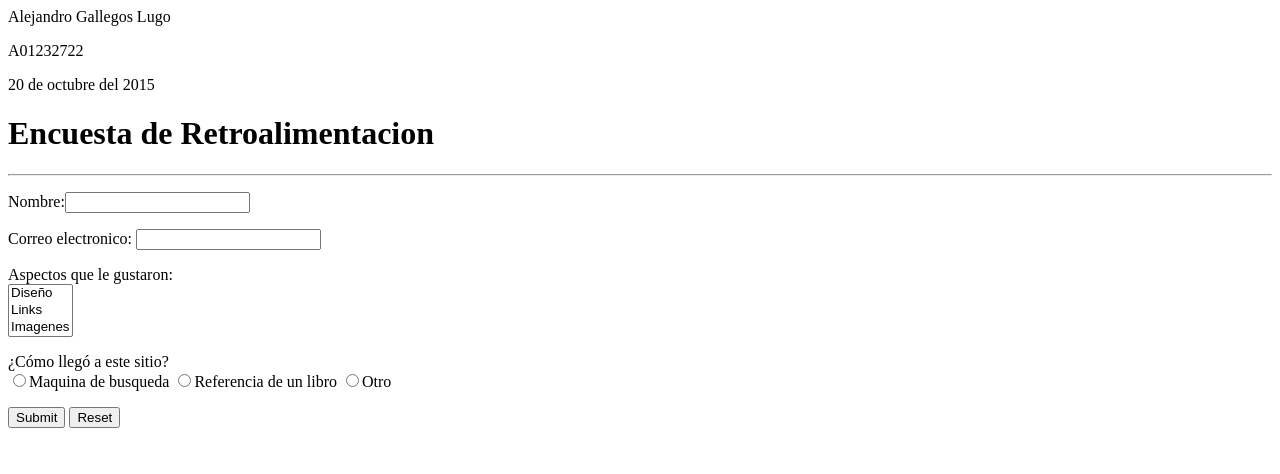
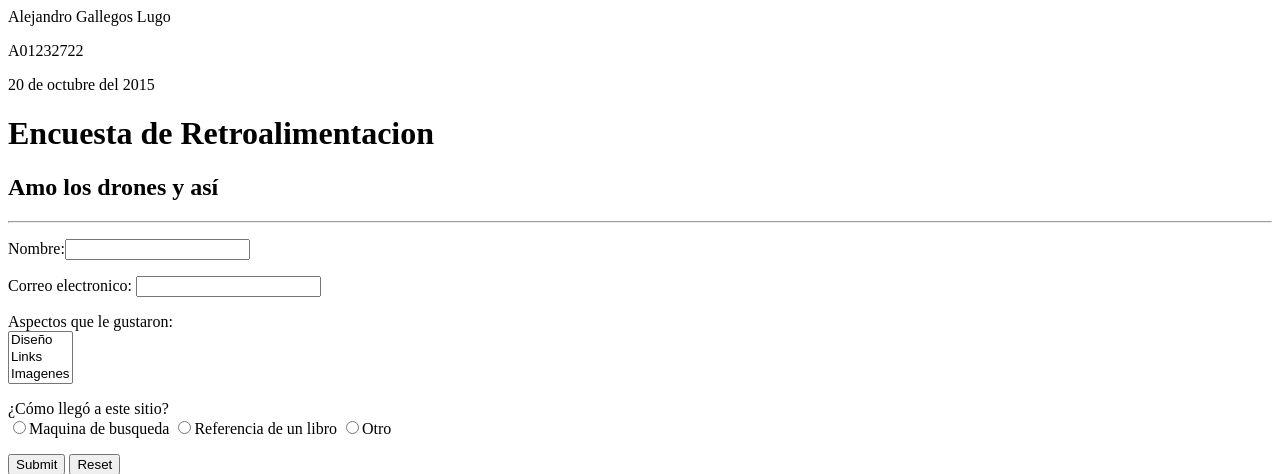
Before and after one commit to agallegoslugo/ProyectoFinalDAW, a PHP site: page /ClienteForm.php in a window 1280 px wide. Shown: the top 474 px of the page. Run offline with PHP 8.4, Linux system fonts and the light colour scheme; some libraries are stand-ins or nearby versions.

Commit message:
Primera versión del proyecto Examen1

```diff
--- a/ClienteForm.php
+++ b/ClienteForm.php
@@ -51,6 +51,7 @@ include 'header.php';
 
 <body>
 	<h1>Encuesta de Retroalimentacion</h1>
+        <h2>Amo los drones y así</h2>
 	<form action="insert.php" method="post" onsubmit="" id="register-form" novalidate="novalidate">
 		<hr/>
 		<p><label for="nombreUsuario" >Nombre:<input type="text" id="name" name="name" />
```
